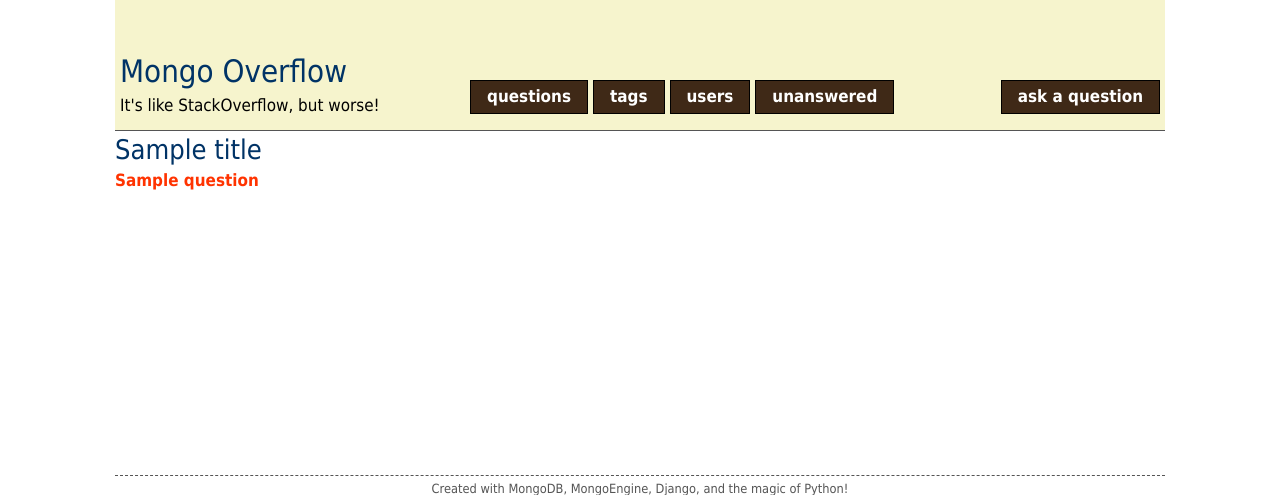
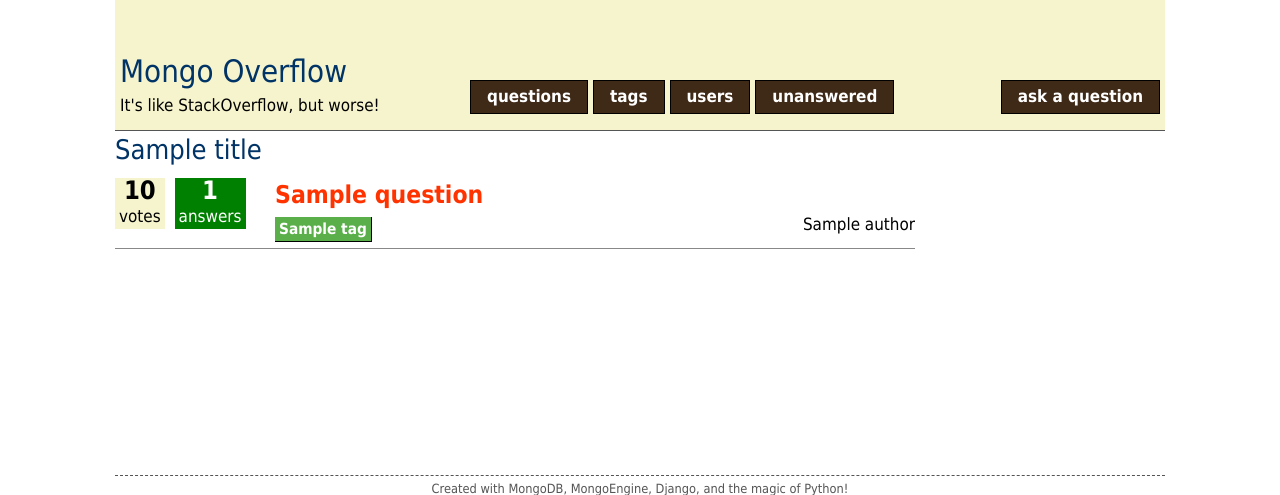
Before and after one commit to swanson/mongo-overflow, a Django app: template MongoOverflow/templates/index.html in a window 1280 px wide. Shown: the top 495 px of the page. Run offline with Django 3.2, Linux system fonts and the light colour scheme; the template is opened without the code that fills it: most values are stand-ins (such as "Sample title", 1, 10 or a date in 2020).

Commit message:
updating question list style

```diff
--- a/MongoOverflow/templates/index.html
+++ b/MongoOverflow/templates/index.html
@@ -5,7 +5,36 @@
 <ul>
     {% for question in questions %}
 
-    <li><a href="/questions/{{ question.id }}">{{ question.title }}</a></li>
+    <li class="question-summary">
+        <div class='stats'>
+            <div class='votes'>
+                <div class='number'>{{ question.score }}</div>
+                <div>votes</div>
+            </div>
+            {% if question.answers %}
+            <div class='has-answers'>
+                <div class='number'>{{ question.answers|length }}</div>
+                <div>answers</div>
+            </div>
+            {% else %}
+            <div class='no-answers'>
+                <div class='number'>{{ question.answers|length }}</div>
+                <div>answers</div>
+            </div>
+            {% endif %}
+        </div>
+        <div class="summary">
+            <h3><a href="/questions/{{ question.id }}">{{ question.title }}</a></h3>
+            {% if question.tags %}
+                <div style="float:left;">
+                {% for tag in question.tags %}
+                <a class="post-tag" href="#">{{ tag }}</a>
+                {% endfor %}
+                </div>
+            {% endif %}
+            <div class="activity">{{ question.author.name }}</div>
+        </div>
+        </li>
     {% endfor %}
 </ul>
 {% endblock %}
--- a/MongoOverflow/templates/styles.css
+++ b/MongoOverflow/templates/styles.css
@@ -155,3 +155,67 @@ li.comment {
     padding-right:2px;
     padding-top:1px;
 }
+
+li.question-summary {
+    width:800px;
+    min-height:50px;
+    border-bottom-color:#888888;
+    border-bottom-style:solid;
+    border-bottom-width:1px;
+    padding-bottom:20px;
+    margin-top: 10px;
+}
+
+.summary {
+    float:left;
+    width:80%;
+}
+
+.votes {
+    float:left;
+    background:#F6F4CD;
+    padding: 0px 4px;
+}
+
+.no-answers {
+    float:left;
+    padding-left: 10px;
+    padding-right: 10px;
+    text-align:center;
+}
+
+.has-answers {
+    float:left;
+    padding-left: 10px;
+    padding-right: 10px;
+    text-align:center;
+}
+
+.no-answers div {
+    text-align:center;
+    color:#ffffff;
+    background-color: red;
+    padding: 0px 4px;
+}
+
+.has-answers div {
+    text-align:center;
+    color:#ffffff;
+    background-color: green;
+    padding: 0px 4px;
+}
+
+.number {
+    font-size:150%;
+    font-weight:bold;
+    text-align:center;
+}
+
+.activity {
+    float:right;
+}
+
+.stats {
+    float:left;
+    width:20%;
+}
```
